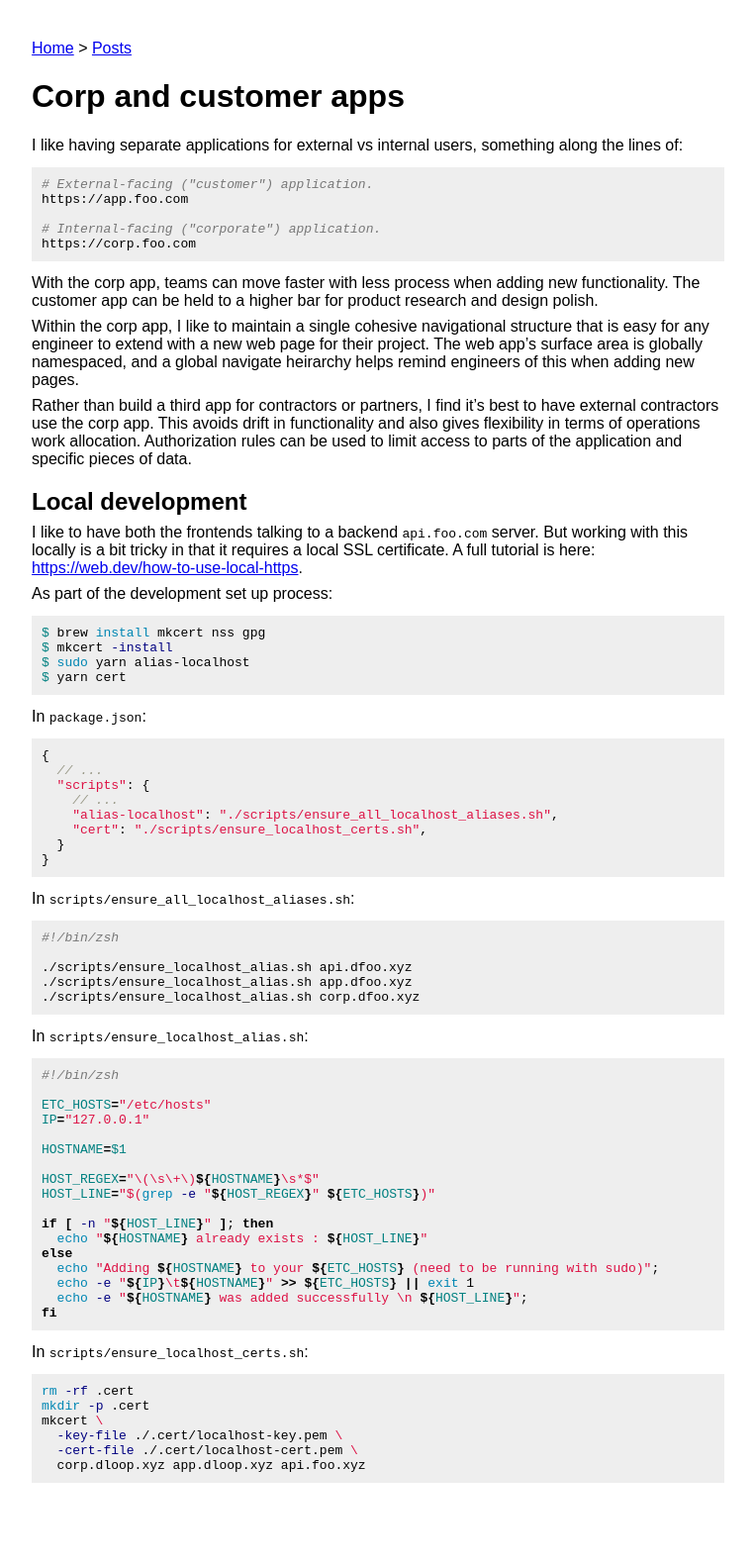
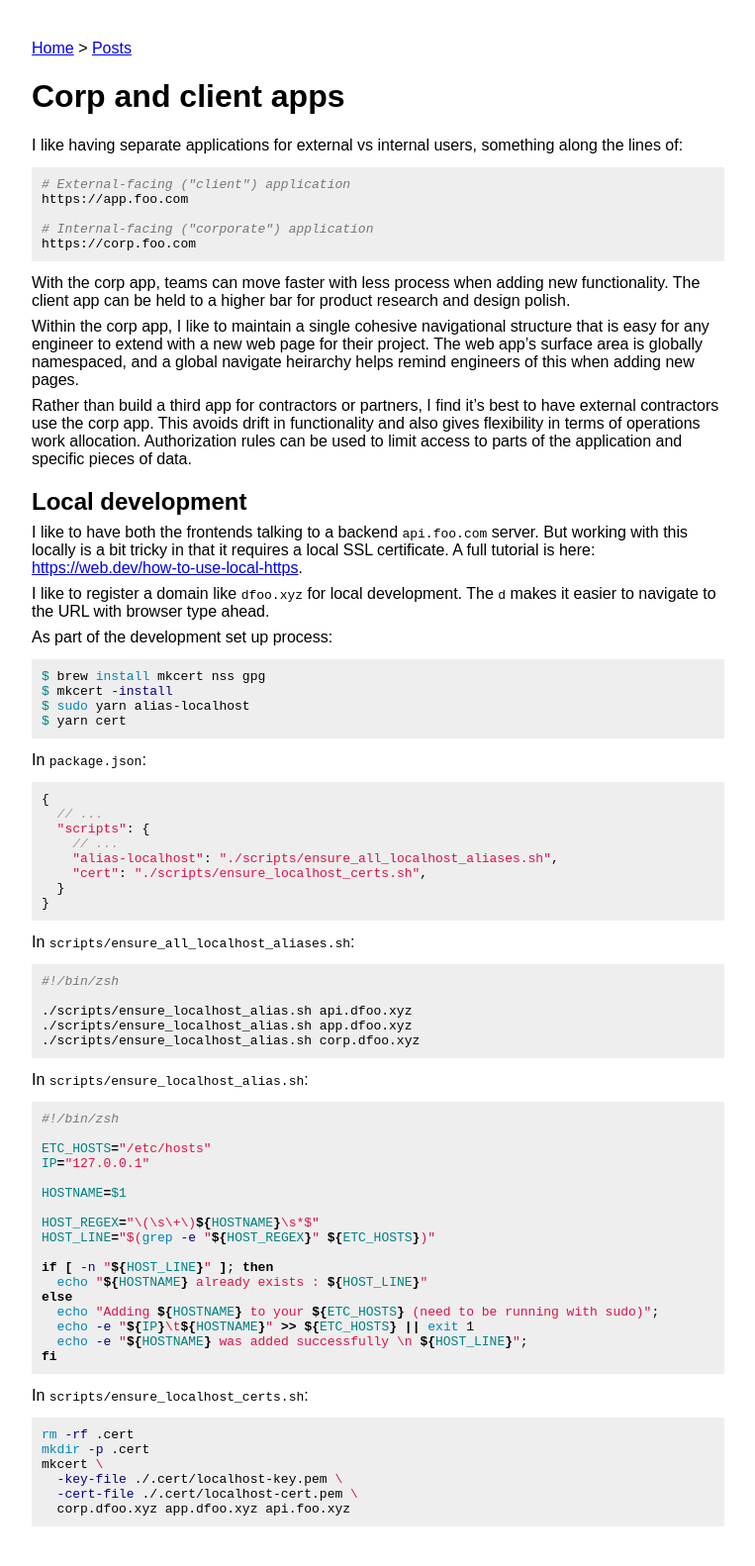
Before and after one commit to maxh/maxheinritz.com, a Jekyll site: the page built from _posts/2022-08-14-corp-and-client-apps.md, in a window 1280 px wide. Shown: the whole page at 99% size, without its empty margins (108-871 px from the left). Built offline with Jekyll 4.4.1, drawn with Linux system fonts in a browser that asks for light colours; before the commit the page ends 1538 px from its top, so only the background shows below that.

Commit message:
fix typos

````diff
--- a/_posts/2022-08-14-multiple-subdomains.md
+++ b/_posts/2022-08-14-corp-and-client-apps.md
@@ -1,5 +1,5 @@
 ---
-title: Corp and customer apps
+title: Corp and client apps
 layout: note
 tags: ["software patterns", "frontend"]
 ---
@@ -7,14 +7,14 @@ tags: ["software patterns", "frontend"]
 I like having separate applications for external vs internal users, something along the lines of:
 
 ```sh
-# External-facing ("customer") application.
+# External-facing ("client") application
 https://app.foo.com
 
-# Internal-facing ("corporate") application.
+# Internal-facing ("corporate") application
 https://corp.foo.com
 ```
 
-With the corp app, teams can move faster with less process when adding new functionality. The customer app can be held to a higher bar for product research and design polish.
+With the corp app, teams can move faster with less process when adding new functionality. The client app can be held to a higher bar for product research and design polish.
 
 Within the corp app, I like to maintain a single cohesive navigational structure that is easy for any engineer to extend with a new web page for their project. The web app's surface area is globally namespaced, and a global navigate heirarchy helps remind engineers of this when adding new pages.
 
@@ -23,6 +23,8 @@ Rather than build a third app for contractors or partners, I find it's best to h
 ## Local development
 
 I like to have both the frontends talking to a backend `api.foo.com` server. But working with this locally is a bit tricky in that it requires a local SSL certificate. A full tutorial is here: [https://web.dev/how-to-use-local-https](https://web.dev/how-to-use-local-https).
+
+I like to register a domain like `dfoo.xyz` for local development. The `d` makes it easier to navigate to the URL with browser type ahead.
 
 As part of the development set up process:
 
@@ -86,5 +88,5 @@ mkdir -p .cert
 mkcert \
   -key-file ./.cert/localhost-key.pem \
   -cert-file ./.cert/localhost-cert.pem \
-  corp.dloop.xyz app.dloop.xyz api.foo.xyz
+  corp.dfoo.xyz app.dfoo.xyz api.foo.xyz
 ```
````
Also changed, not shown: _posts/2022-07-25-event-streaming.md (+1 -1 lines), _posts/2022-08-07-backend-ctx.md (+6 -6 lines).
